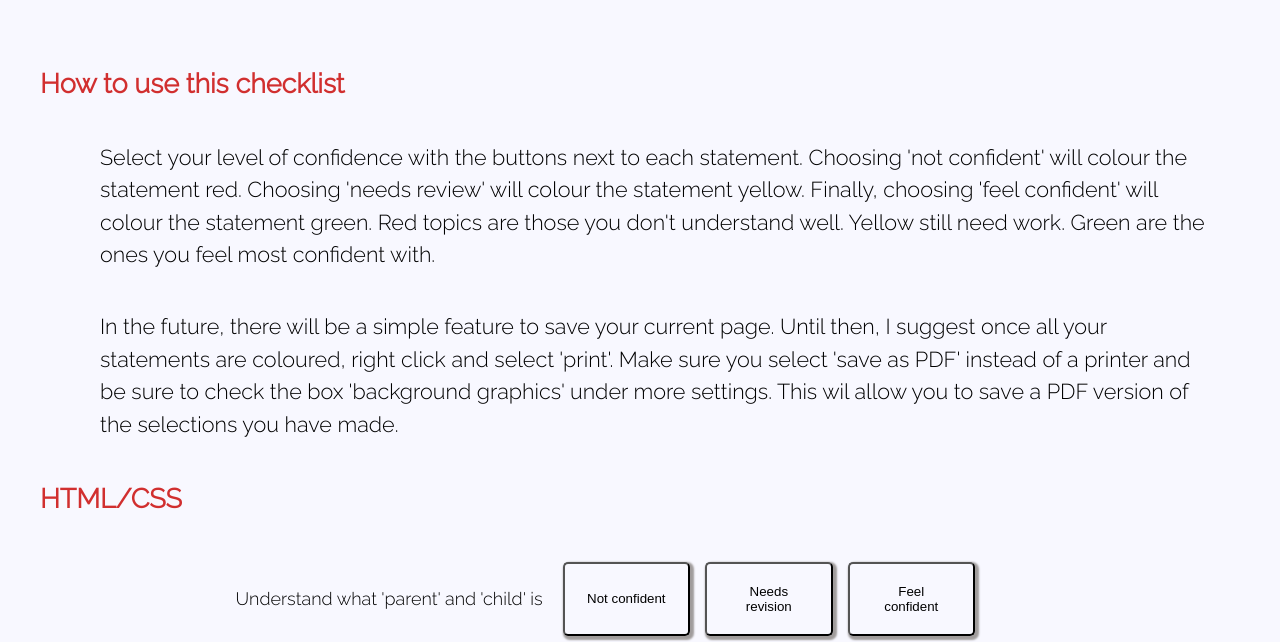
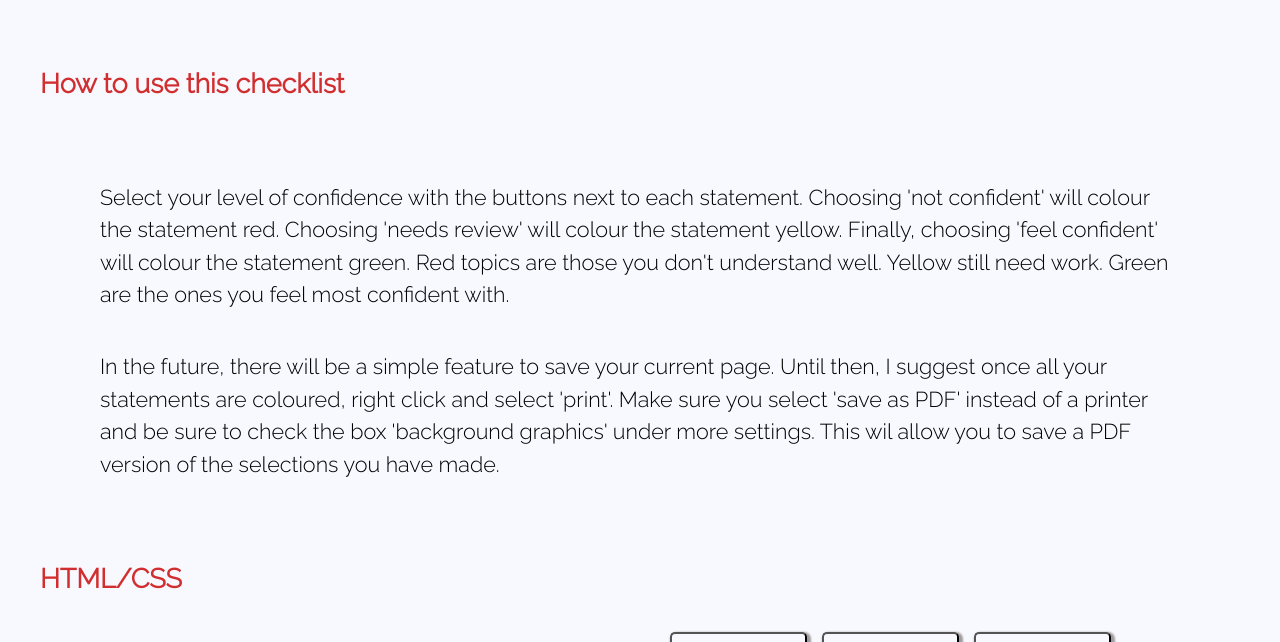
Before and after one commit to Augs0/cyf-knowledge-checklist, a website built with Parcel: page index.html in a window 1280 px wide. Shown: the part 144-786 px from the top of the page. Built offline with nearby package versions, Linux system fonts and the light colour scheme.

Commit message:
Make it look (hopefully) better at smaller screen sizes

```diff
--- a/sass/styles.scss
+++ b/sass/styles.scss
@@ -54,7 +54,7 @@ body {
 
 body {
   background-color: var(--secondary-color);
-  font-size: 18px;
+  font-size: 16px;
   font-family: Raleway, sans-serif;
 }
 
@@ -82,7 +82,7 @@ main {
   flex-direction: column;
   min-width: 300px;
   margin: auto 0;
-  padding: 40px;
+  padding: 30px;
 }
 
 //  Class and ID styling
@@ -93,11 +93,11 @@ main {
 }
 
 .section {
-  width: 80%;
   .checklist-item {
     display: flex;
+    flex-direction: column;
     min-width: 100%;
-    padding: 20px;
+    padding: 10px;
     line-height: 1.5;
     p {
       padding: 10px;
@@ -107,6 +107,7 @@ main {
 
 .how-to {
   ul {
+    padding: 0;
     li {
       padding: 20px;
       font-size: 1.2em;
@@ -118,6 +119,7 @@ main {
 .options {
   display: flex;
   flex-direction: column;
+  align-items: center;
 }
 
 .green-light,
@@ -125,6 +127,7 @@ main {
 .red-light {
   @include button;
   width: 100%;
+  max-width: 240px;
 }
 
 .green {
@@ -144,11 +147,28 @@ main {
 
 //  Media queries
 @media (min-width: 678px) {
-  .checklist-item {
-    justify-content: flex-end;
+  body {
+    font-size: 18px;
+  }
+
+  main {
+    padding: 40px;
+  }
+
+  .how-to {
+    ul {
+      padding: 40px;
+    }
+  }
+
+  .section {
+    .checklist-item {
+      padding-left: 50px;
+      }
   }
   .options {
     flex-direction: row;
+    align-items: normal;
   }
   .green-light,
   .yellow-light,
@@ -156,3 +176,21 @@ main {
     width: 33%;
   }
 }
+
+@media (min-width: 1200px) {
+  .section {
+    .checklist-item {
+      flex-direction: row;
+    }
+  }
+
+  .checklist-item {
+    p {
+      width: 50%;
+    }
+
+    .options {
+      width: 40%;
+    }
+  }
+}
```
